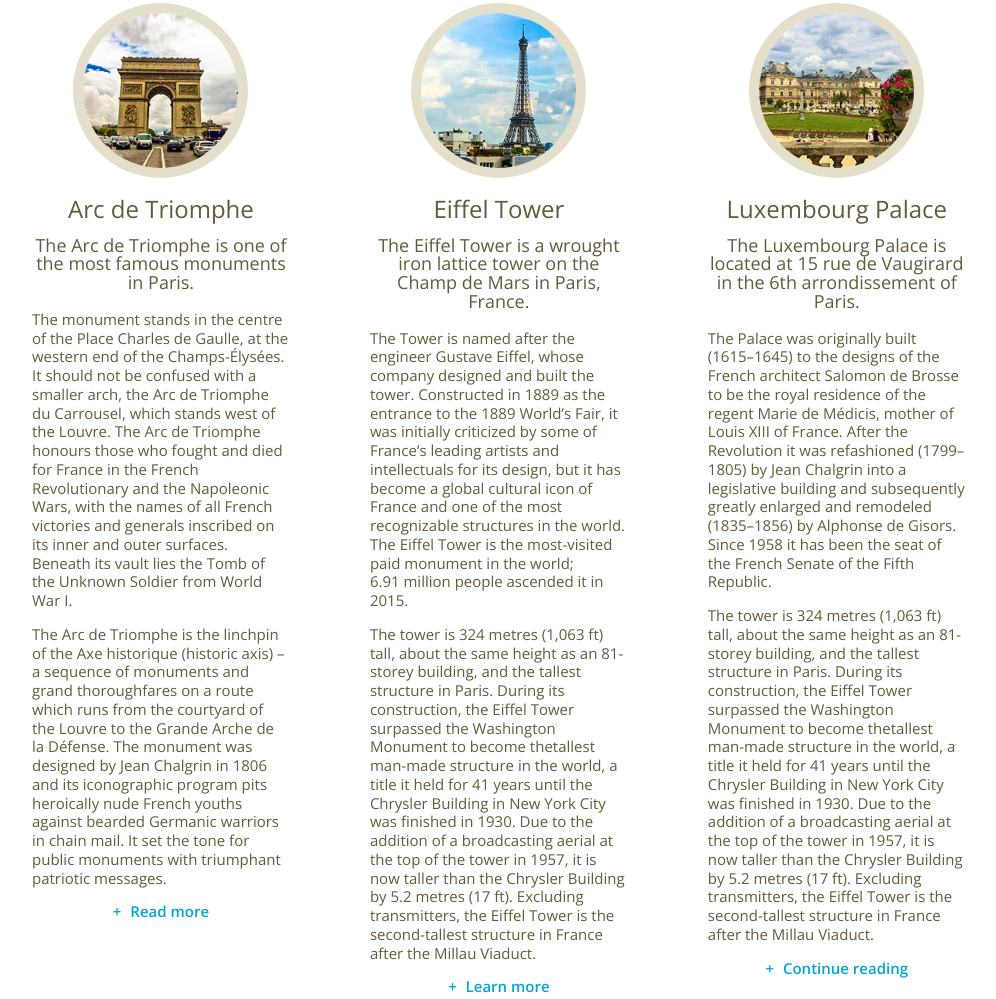
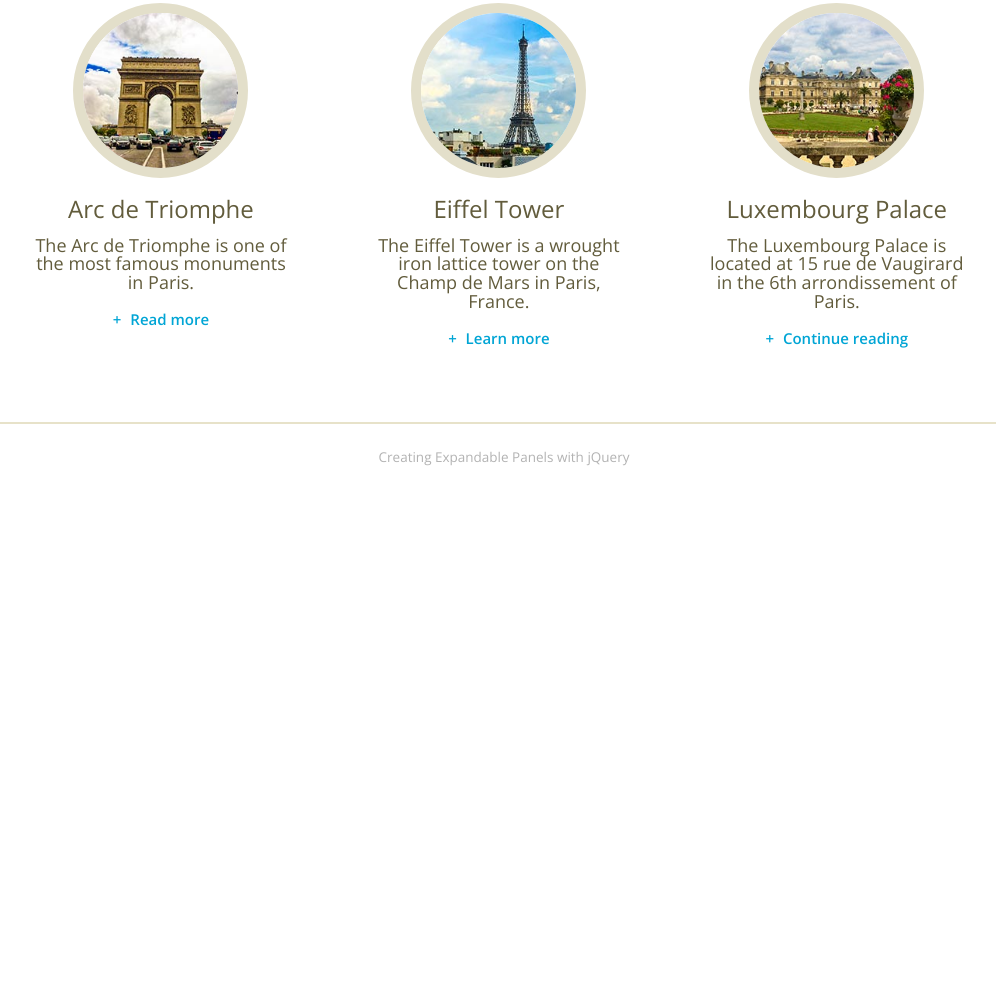
Before and after one commit to WebDevTuts/creating_expandable_panels_with_jquery, a plain HTML site: page index.html in a window 1280 px wide. Shown: the part 266-1265 px from the top of the page, without its empty margins (136-1132 px from the left). After the commit the page ends 800 px from the top, so only its background shows below. Drawn offline with nearby package versions, Linux system fonts and the light colour scheme.

Commit message:
Set initial state of panels to hidden by setting height of the content container equal to 0.

```diff
--- a/includes/expandable_panels.css
+++ b/includes/expandable_panels.css
@@ -55,6 +55,10 @@ footer { border-top: 2px solid #e7e2c9; height: 75px; color: rgba(0,0,0,.3); pad
 	padding-right: 5px;
 }
 
+.expanding_panel .expanding_panel_content_container { overflow: hidden; }
+
+.expanding_panel .expanding_panel_content { padding: 1px 0; }
+
 /* Media Queries */
 
 @media screen and (max-width: 1200px) {
--- a/includes/expandable_panels.js
+++ b/includes/expandable_panels.js
@@ -13,7 +13,7 @@ function inject_markup() {
     var link_text = $(this).attr('data-link-text');
     var content = $(this).html();
 
-    $(this).html('<div class="expanding_panel_content_container"><div class="expanding_panel_content">'+content+'</div></div>');
+    $(this).html('<div class="expanding_panel_content_container" style="height:0px;"><div class="expanding_panel_content">'+content+'</div></div>');
 
     $(this).append('<div class="expanding_panel_trigger">'+link_text+'</div>');
 
```
